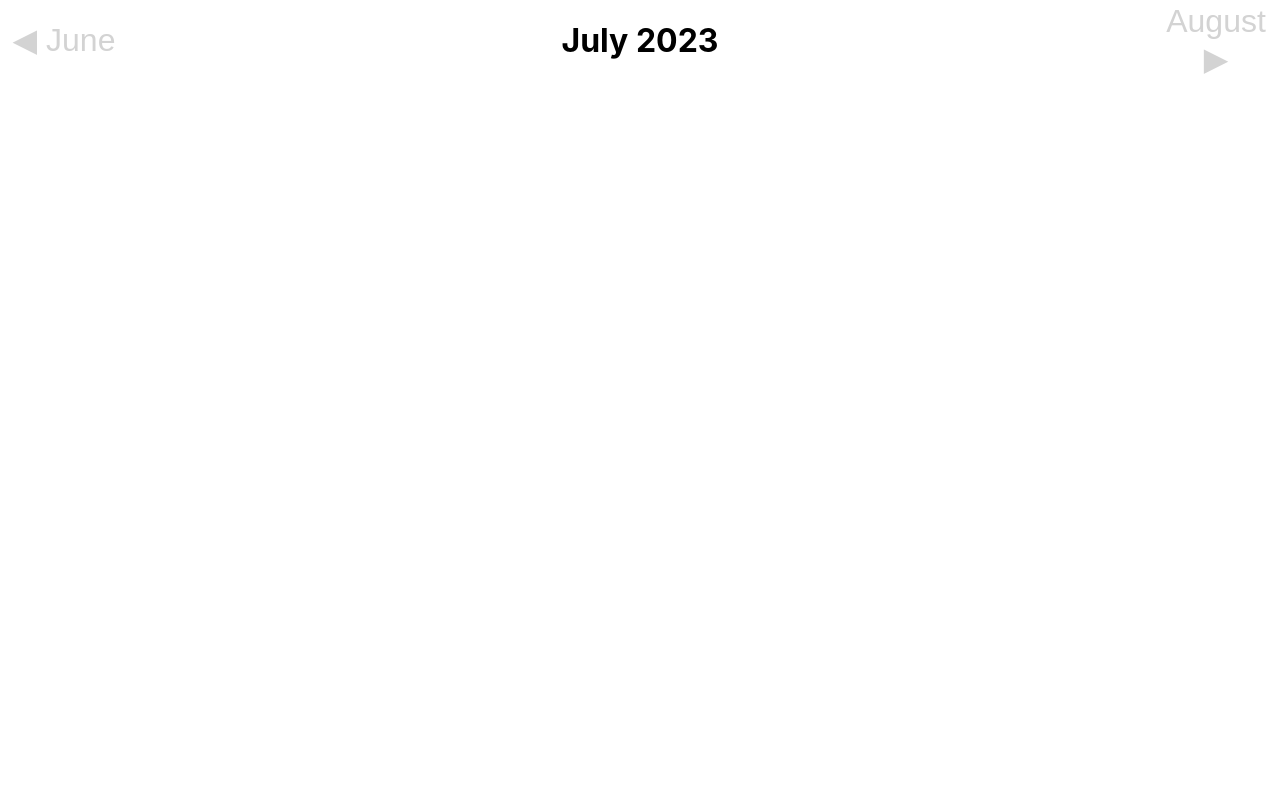
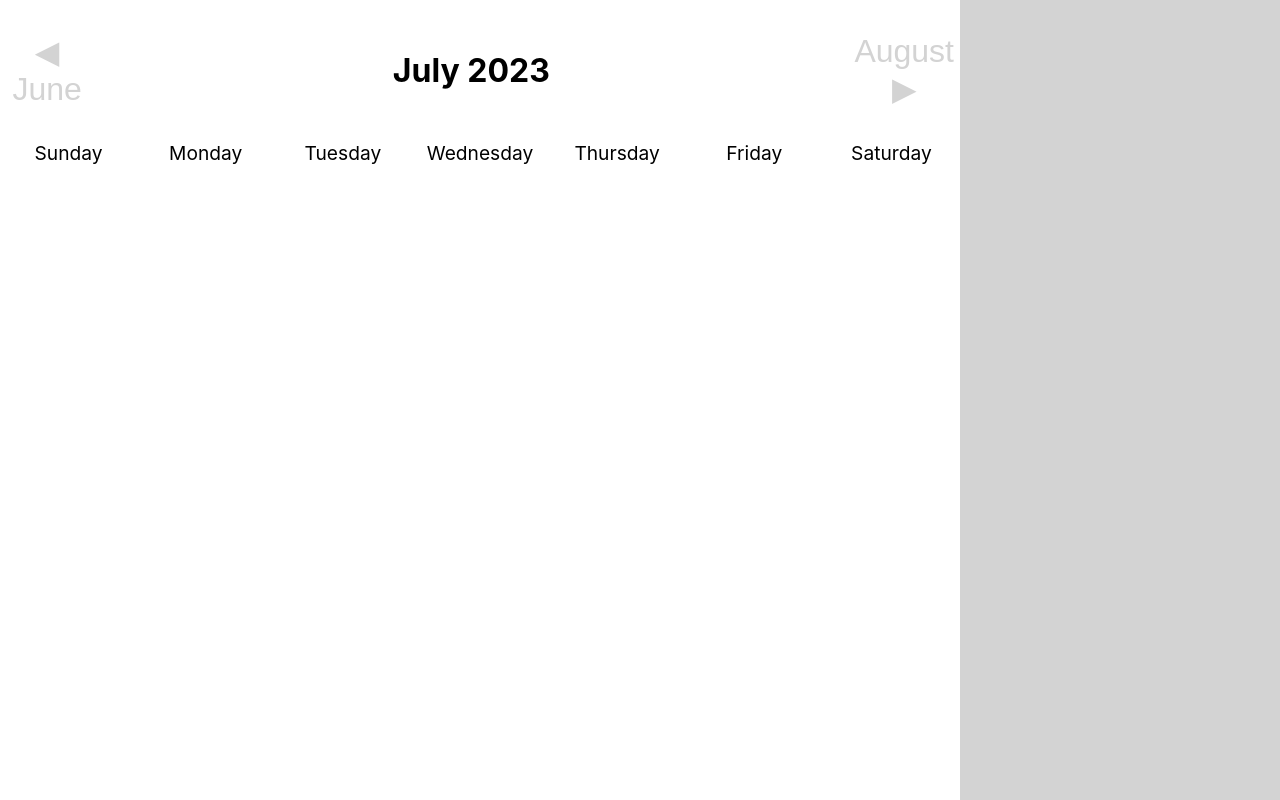
Before and after one commit to WallyMitko/calendar, a React (Create React App) app in the folder calendar-frontend/: page / in a window 1280 px wide. Built offline with nearby package versions, Linux system fonts and the light colour scheme.

Commit message:
Calendar weekdays header

```diff
--- a/calendar-frontend/src/App.css
+++ b/calendar-frontend/src/App.css
@@ -1,20 +1,37 @@
 .App {
 	text-align: center;
+	display: flex;
+	flex-direction: row;
+	height: 100vh;
 }
 
-@media (prefers-reduced-motion: no-preference) {
-	.App-logo {
-	animation: App-logo-spin infinite 20s linear;
-	}
+.calendar-container {
+	display: flex;
+	flex-direction: column;
+
+	flex-basis: 75%;
 }
 
 .calendar-header {
-	height: 10vh;
+	flex-basis: 7.5vh;
 	display: flex;
 	flex-direction: row;
 	align-items: center;
 	justify-content: center;
 	font-weight: bold;
+}
+
+.weekdays-header {
+	display: flex;
+	flex-direction: row;
+	justify-content: space-between;
+	flex-basis: 2.5vh;
+}
+
+.weekday-single {
+	flex-basis: 12%;
+	flex-grow: 1;
+	font-size: 1.2em;
 }
 
 .month-change-container {
@@ -35,3 +52,8 @@
 .App-link {
 	color: #61dafb;
 }
+
+.todo-container {
+	flex-basis: 25%;
+	background-color: lightgrey;
+}
--- a/calendar-frontend/src/App.js
+++ b/calendar-frontend/src/App.js
@@ -1,10 +1,12 @@
 import './App.css';
 import Calendar from './components/calendar';
+import Todo from './components/todo';
 
 function App() {
 	return (
 		<div className="App">
 			<Calendar></Calendar>
+			<Todo></Todo>
 		</div>
 	);
 }
--- a/calendar-frontend/src/components/calendar.js
+++ b/calendar-frontend/src/components/calendar.js
@@ -1,5 +1,6 @@
 import { useState } from "react";
 import CalendarHeader from "./calendar-header";
+import WeekdayHeader from "./weekday-header";
 
 export default function Calendar() {
 	let [currentMonth, setMonth] = useState(6);
@@ -23,6 +24,9 @@ export default function Calendar() {
 	}
 
 	return (
-		<CalendarHeader month={currentMonth} year={currentYear} prevMonth={prevMonth} nextMonth={nextMonth}></CalendarHeader>
+		<div className="calendar-container">
+			<CalendarHeader month={currentMonth} year={currentYear} prevMonth={prevMonth} nextMonth={nextMonth}></CalendarHeader>
+			<WeekdayHeader></WeekdayHeader>
+		</div>
 	)
 }
--- /dev/null
+++ b/calendar-frontend/src/components/todo.js
@@ -0,0 +1,5 @@
+export default function Todo(props) {
+	return (
+		<div className="todo-container"></div>
+	)
+}
--- /dev/null
+++ b/calendar-frontend/src/components/weekday-header.js
@@ -0,0 +1,13 @@
+export default function WeekdayHeader(props) {
+	return (
+		<div className="weekdays-header">
+			<div className="weekday-single">Sunday</div>
+			<div className="weekday-single">Monday</div>
+			<div className="weekday-single">Tuesday</div>
+			<div className="weekday-single">Wednesday</div>
+			<div className="weekday-single">Thursday</div>
+			<div className="weekday-single">Friday</div>
+			<div className="weekday-single">Saturday</div>
+		</div>
+	)
+}
```
